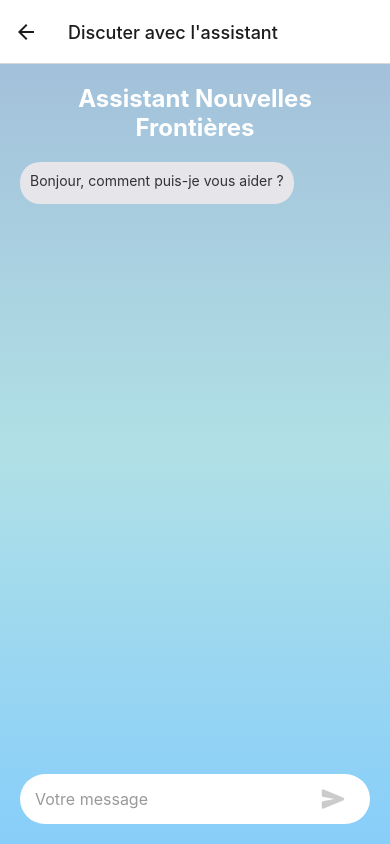
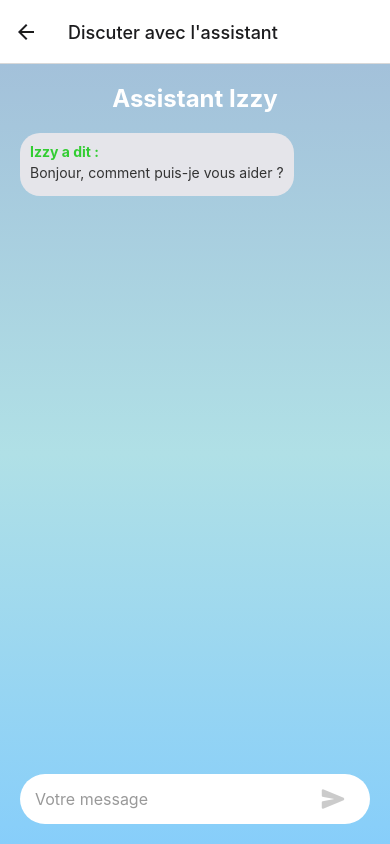
Before and after one commit to theotime2005/nvf-assistant, a React Native app: screen /assistant in a window 390 px wide. Built offline with nearby package versions, Linux system fonts and the light colour scheme; no server answers.

Commit message:
fix: Add message information

```diff
--- a/screens/AssistantScreen.jsx
+++ b/screens/AssistantScreen.jsx
@@ -58,7 +58,7 @@ export default function AssistantScreen({ navigation }) {
                 colors={['#A3C1DA', '#B0E0E6', '#87CEFA']}
                 style={styles.container}
             >
-                <Text style={styles.title}>Assistant Nouvelles Frontières</Text>
+                <Text style={styles.title}>Assistant Izzy</Text>
                 <ScrollView
                     style={styles.messagesContainer}
                     ref={scrollViewRef}
@@ -67,9 +67,15 @@ export default function AssistantScreen({ navigation }) {
                     {messages.map((message, index) => (
                         <View key={index} style={message.type === "user" ? styles.userMessage : styles.assistantMessage}>
                             {message.type === "user" ? (
-                                <Text style={styles.messageText}>{message.text}</Text>
+                                <>
+                                    <Text style={styles.userPrefix}>Vous avez dit:</Text>
+                                    <Text style={styles.messageText}>{message.text}</Text>
+                                </>
                             ) : (
-                                <AssistantAnswer answer={message.text} />
+                                <>
+                                    <Text style={styles.assistantPrefix}>Izzy a dit :</Text>
+                                    <AssistantAnswer answer={message.text} />
+                                </>
                             )}
                         </View>
                     ))}
@@ -117,6 +123,18 @@ const styles = StyleSheet.create({
         marginBottom: 10,
         maxWidth: '80%',
     },
+    userPrefix: {
+        fontWeight: 'bold',
+        fontSize: 14,
+        color: '#1e90ff', // Bleu clair pour "Vous avez dit"
+        marginBottom: 4,
+    },
+    assistantPrefix: {
+        fontWeight: 'bold',
+        fontSize: 14,
+        color: '#32cd32', // Vert pour "L'assistant a dit"
+        marginBottom: 4,
+    },
     messageText: {
         color: '#ffffff',
     },
```
